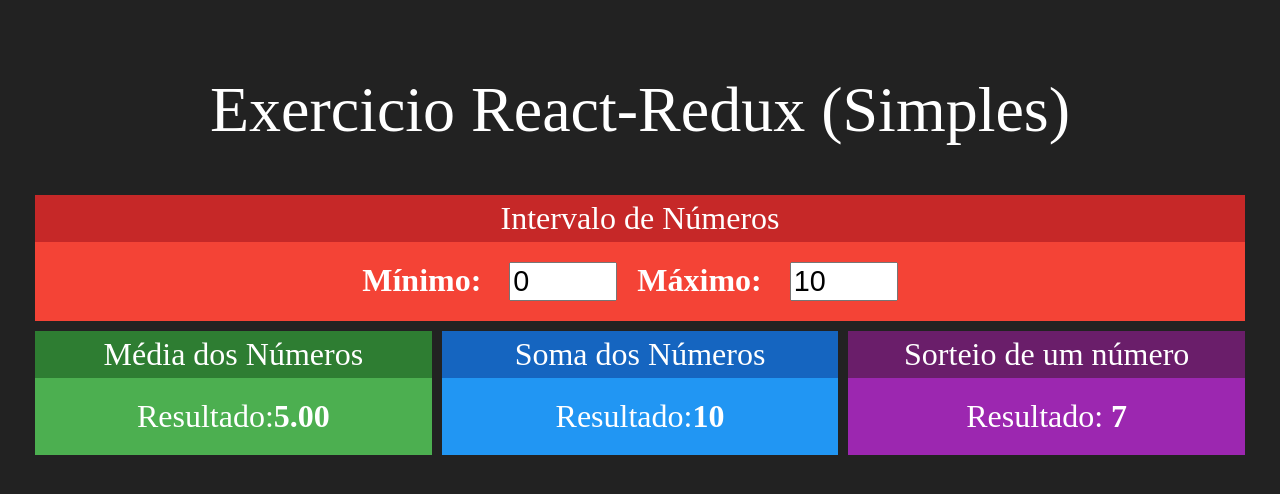
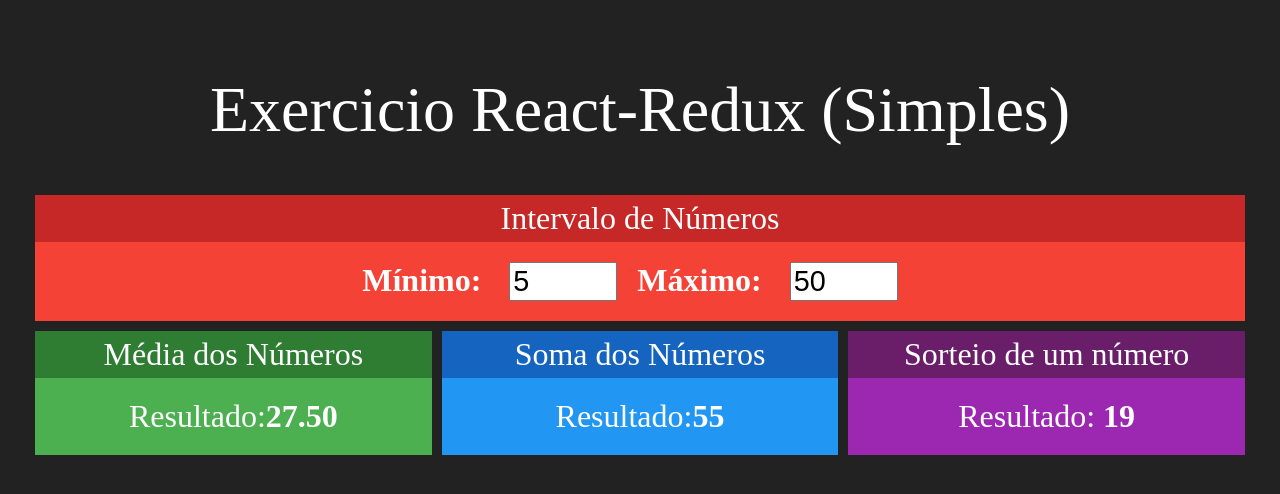
Before and after one commit to andytxr/React-Redux, a React (Create React App) app: page / in a window 1280 px wide. Shown: the top 494 px of the page. Built offline with nearby package versions, Linux system fonts and the light colour scheme.

Commit message:
Implementing Redux

```diff
--- a/src/App.js
+++ b/src/App.js
@@ -1,4 +1,4 @@
-import React, {useState} from 'react';
+import React from 'react';
 
 import Interval from './components/Interval';
 import Average from './components/Average';
@@ -8,20 +8,17 @@ import Raffle from './components/Raffle';
 import './App.css';
 function App(){
 
-    let [min, setMin] = useState(0);
-    let [max, setMax] = useState(10)
-
     return(
 
         <div className="App">
             <h1>Exercicio React-Redux (Simples)</h1>
             <div className='linha'>
-                <Interval min={min} max={max} onMinChanged={setMin} onMaxChanged={setMax}></Interval>
+                <Interval></Interval>
             </div>
             <div className='linha'>
-                <Average min={min} max={max}></Average>
-                <AddUp min={min} max={max}></AddUp>
-                <Raffle min={min} max={max}></Raffle>
+                <Average></Average>
+                <AddUp></AddUp>
+                <Raffle></Raffle>
             </div>
         </div>
     )
--- a/src/components/AddUp.jsx
+++ b/src/components/AddUp.jsx
@@ -1,12 +1,11 @@
 import React from "react";
+import { connect } from "react-redux";
 
 import Card from "./Card";
 
+const AddUp = props =>{
 
-export default props =>{
-
-    let max = props.max;
-    let min = props.min;
+    let {min, max} = props
 
     return(
 
@@ -14,7 +13,7 @@ export default props =>{
             <div className="AddUp">
                 <span>
                     <span>Resultado:</span>
-                    <strong>{max+min}</strong>
+                    <strong>{min+max}</strong>
                 </span>
 
             </div>
@@ -22,3 +21,17 @@ export default props =>{
     )
 
 }
+
+const mapStateToProps = state =>{
+
+    return{
+
+        min: state.numbers.min,
+        max: state.numbers.max
+
+    }
+
+}
+
+
+export default connect(mapStateToProps)(AddUp)
--- a/src/components/Average.jsx
+++ b/src/components/Average.jsx
@@ -1,12 +1,12 @@
 import React from "react";
+import { connect } from 'react-redux';
 
 import Card from "./Card";
 
+const Average = props => {
 
-export default props => {
+    let {min, max} = props;
 
-    let min = props.min;
-    let max = props.max;
 
     return(
 
@@ -22,3 +22,16 @@ export default props => {
     )
 
 }
+
+const mapStateToProps = state => {
+
+    return{
+
+        min: state.numbers.min,
+        max: state.numbers.max
+
+    }
+
+}
+
+export default connect(mapStateToProps)(Average)
--- a/src/components/Interval.jsx
+++ b/src/components/Interval.jsx
@@ -1,15 +1,13 @@
 import React from "react";
+import { connect } from "react-redux";
 
 import Card from './Card';
 import './Interval.css';
 
-export default props =>{
+const Interval = props =>{
 
-    const{min, max} = props;
+    let {min, max} = props;
 
-    if(min>max){
-        return "NÃO PODE! RECARREGUE A PÁGINA PARA REFAZER A CONTA!"
-    }
 
     return(
 
@@ -17,19 +15,11 @@ export default props =>{
             <div className="Interval">
                 <span>
                     <strong>Mínimo: </strong>
-                    <input type="number" value={min} onChange={
-
-                        e=>props.onMinChanged(+e.target.value)
-
-                    }></input>
+                    <input type="number" value={min} readOnly></input>
                 </span>
                 <span>
                     <strong>Máximo: </strong>
-                    <input type="number" value={max} onChange={
-
-                        e=>props.onMaxChanged(+e.target.value)
-
-                    }></input>
+                    <input type="number" value={max} readOnly></input>
                 </span>
             </div>
         </Card>
@@ -37,3 +27,16 @@ export default props =>{
     )
 
 }
+
+const mapStateToProps = state =>{
+
+    return{
+
+        min: state.numbers.min,
+        max: state.numbers.max
+
+    }
+
+}
+
+export default connect(mapStateToProps)(Interval)
--- a/src/components/Raffle.jsx
+++ b/src/components/Raffle.jsx
@@ -1,12 +1,13 @@
 import React from "react";
+import { connect } from "react-redux";
 
 import Card from "./Card";
 
 
-export default props =>{
+const Raffle = props =>{
 
-    const {min, max} = props;
-    let random = parseInt(Math.random()*(max-min)) + min;
+    let {min, max} = props;
+    let random = parseInt(Math.random()*(max-min))+min;
 
     return(
 
@@ -19,8 +20,19 @@ export default props =>{
             </div>
         </Card>
 
-
-
     )
 
 }
+
+const mapStateToProps = state => {
+
+    return{
+
+        min: state.numbers.min,
+        max: state.numbers.max
+
+    }
+
+}
+
+export default connect(mapStateToProps)(Raffle)
--- a/src/index.js
+++ b/src/index.js
@@ -2,16 +2,21 @@ import React from 'react';
 import ReactDOM from 'react-dom/client';
 import './index.css';
 import App from './App';
-import reportWebVitals from './reportWebVitals';
+
+import { Provider } from 'react-redux';
+import storeConfig from './store/storeConfig';
+
+let store = storeConfig();
 
 const root = ReactDOM.createRoot(document.getElementById('root'));
 root.render(
-  <React.StrictMode>
-    <App />
-  </React.StrictMode>
+  <Provider store={store}>
+    <React.StrictMode>
+      <App />
+    </React.StrictMode>
+  </Provider>
 );
 
 // If you want to start measuring performance in your app, pass a function
 // to log results (for example: reportWebVitals(console.log))
 // or send to an analytics endpoint. Learn more: https://bit.ly/CRA-vitals
-reportWebVitals();
--- /dev/null
+++ b/src/store/storeConfig.js
@@ -0,0 +1,20 @@
+import { createStore, combineReducers } from "redux";
+
+let reducers = combineReducers({
+
+    numbers: function(state, action){
+        return{
+
+            min: 5,
+            max: 50
+
+        }
+    }
+
+})
+
+function storeConfig(){
+    return createStore(reducers);
+}
+
+export default storeConfig;
```
Also changed, not shown: package.json (line endings or trailing spaces), 1 other file (tests, documents, lock files or other folders).
